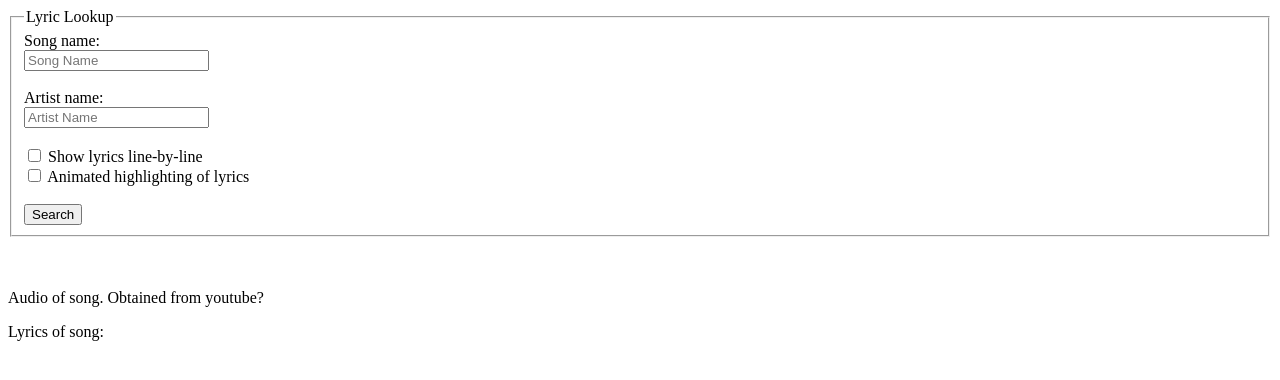
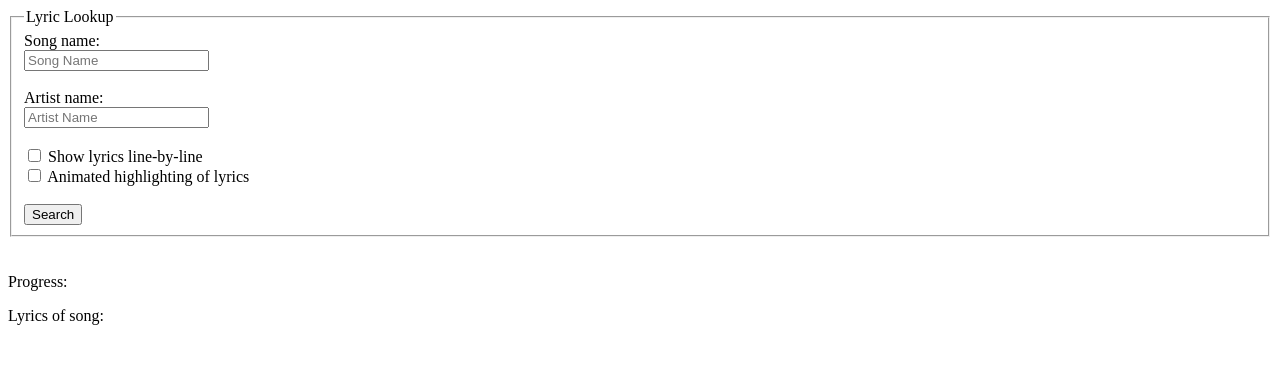
Before and after one commit to sfarhat/Karaoke, a Flask app: page / in a window 1280 px wide. Shown: the top 380 px of the page. Run offline with Flask 2, Linux system fonts and the light colour scheme.

Commit message:
progress showing, base functionality complete

```diff
--- a/app.py
+++ b/app.py
@@ -109,7 +109,7 @@ def alignment():
     # payload = {'transcript': lyrics}
 
     # .text will just return text, whereas .json() should json-ify it but currently does nothing different...
-    # Docker sets up a local network with each container reachable by http:{service-name}:{container port}
+    # Docker sets up a local network with each container reachable by http://{service-name}:{container port}
     alignment_json = requests.post('http://aligner:8765/transcriptions', params=params, files=files).json()
 
     print("ALIGNMENT RETRIEVED")
--- a/static/script.js
+++ b/static/script.js
@@ -218,34 +218,41 @@ $(document).ready(() => {
         params.append("artist-name", artistName);
 
         // Using GET
+        $("#progress").append("Request received, fetching lyrics\n");
         fetch("/lyrics?" + params.toString())
         .then(lyricsResponse => {
             if (!lyricsResponse.ok) {
                 throw new Error("Lyric retrieval failed. Probably because Google thinks you're a robot. Please try again in ~10 minutes.");
             }
-            $("#lyrics").text("Lyrics retrieved, getting audio");
+            $("#progress").append("Lyrics retrieved, getting audio\n");
             return fetch("/audio?" + params.toString());
         })
         .then(audioResponse => {
             if (!audioResponse.ok) {
                 throw new Error("Audio retrieval failed. Probably because Youtube doesn't have the audio.")
             }
-            $("#lyrics").text("Audio retrieved, separating it into vocals and accompaniament");
+            $("#progress").append("Audio retrieved, separating it into vocals and accompaniament\n");
             return fetch("/source-separator");
         })
         .then(separationResponse => {
             if (!separationResponse.ok) {
                 throw new Error("Source separation failed.")
             }
-            $("#lyrics").text("Audio separated, getting alignment")
+            $("#progress").append("Audio separated, getting alignment\n")
             return fetch("/alignment");
         })
-        .then(alignmentReponse => {
-            console.log(alignmentReponse);
+        .then(alignmentResponse => {
+            if (!alignmentResponse.ok) {
+                throw new Error("Alignment failed.")
+            }
+            return alignmentResponse.json();
+        })
+        .then(alignmentBody => {
+            console.log(alignmentBody);
             // song.mp3 will be loaded in by Flask
             $("#audio").attr("src", "/music/song.mp3")
             $("#audio").show();
-            processAlignment(JSON.parse(alignmentReponse));
+            processAlignment(alignmentBody);
         })
         .catch(error => {
             console.error('There has been a problem with your fetch operation:', error);
--- a/templates/index.html
+++ b/templates/index.html
@@ -35,8 +35,10 @@
     </form>
     <br>
     <br>
-    <p>Audio of song. Obtained from youtube?</p>
-    <!-- This audio is full song. Could be either type? Complicated getting timestamp in JS -->
+    <div id="progress">
+        Progress:
+        <br>
+    </div>
     <audio controls id="audio"></audio>
     <p>Lyrics of song:</p>
     <div id="lyrics"></div>
```
